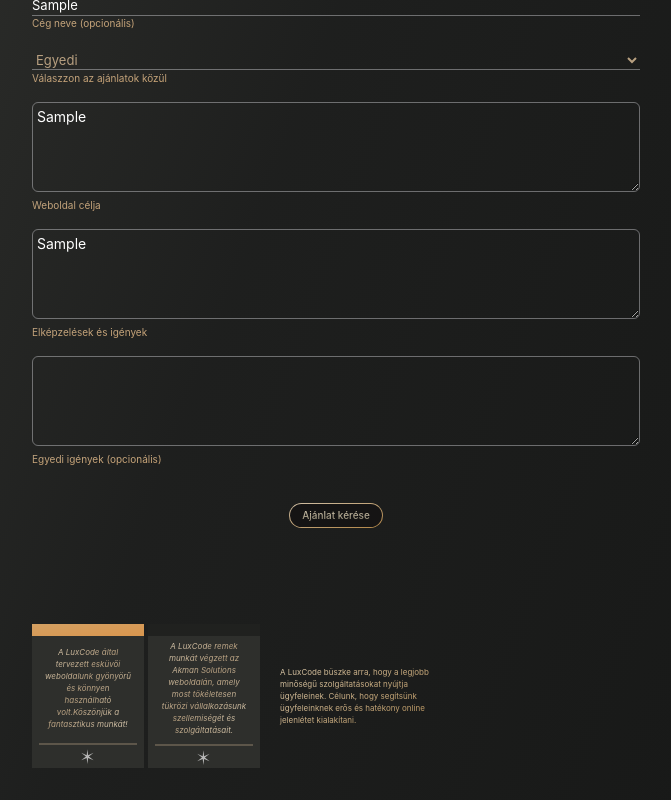
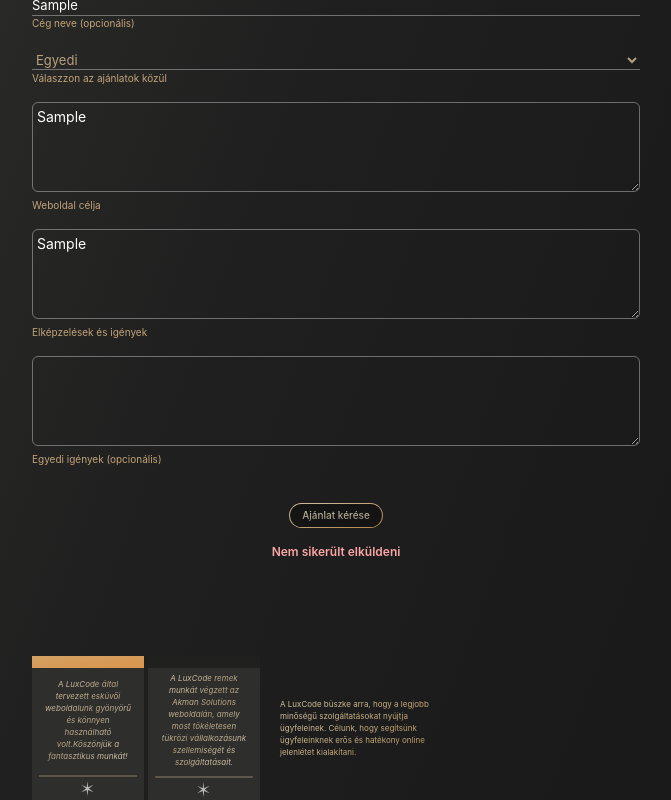
Before and after one commit to Homvi/luxcode, a React (Create React App) app: page /quote in a window 1280 px wide. Both pictures are taken after typing "Sample", "name@example.com", "5551234", "Sample", "Sample", "Sample" into the empty fields and a click on the button "Ajánlat kérése". Shown: the part 495-1295 px from the top of the page, without its empty margins (0-671 px from the left). Built offline with nearby package versions, Linux system fonts and the light colour scheme; no server answers.

Commit message:
Notify user about the message has not been sent

```diff
--- a/src/components/Form.jsx
+++ b/src/components/Form.jsx
@@ -2,6 +2,7 @@ import React, { useState } from "react";
 
 const Form = () => {
   const [messageSent, setMessageSent] = useState(false);
+  const [isError, setIsError] = useState(false);
 
   const handleSubmit = async (event) => {
     event.preventDefault();
@@ -40,6 +41,7 @@ const Form = () => {
       // window.location.replace('/success');
     } catch (error) {
       console.error("Error submitting form:", error);
+      setIsError(true);
       // Display an error message or handle the error as appropriate
     }
   };
@@ -205,6 +207,11 @@ const Form = () => {
           {messageSent && (
             <div className=" mt-4 text-xs text-lime-300">Üzenet elküldve </div>
           )}
+          {isError && (
+            <div className=" mt-4 text-xs text-red-300">
+              Nem sikerült elküldeni
+            </div>
+          )}
         </button>
       </div>
     </form>
```
